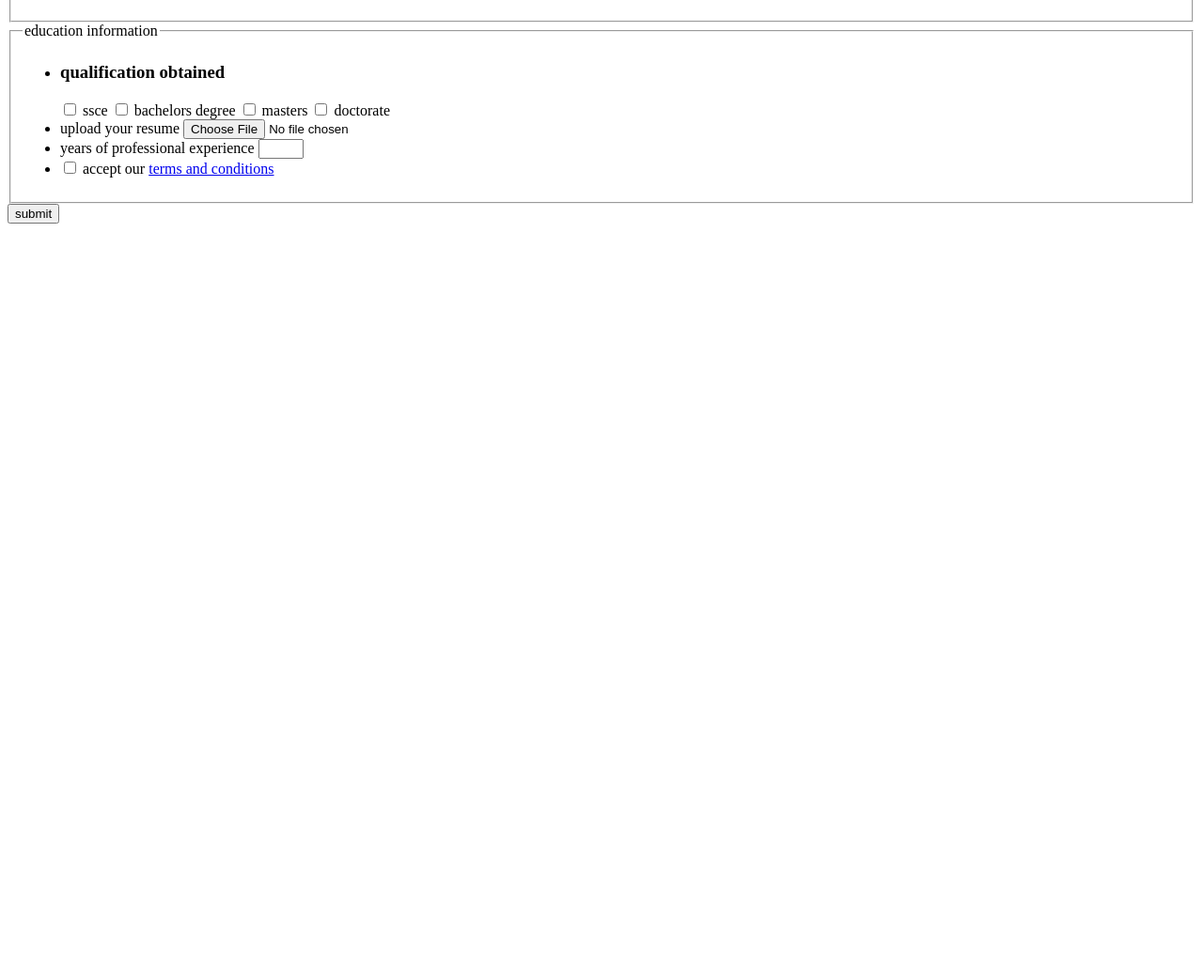
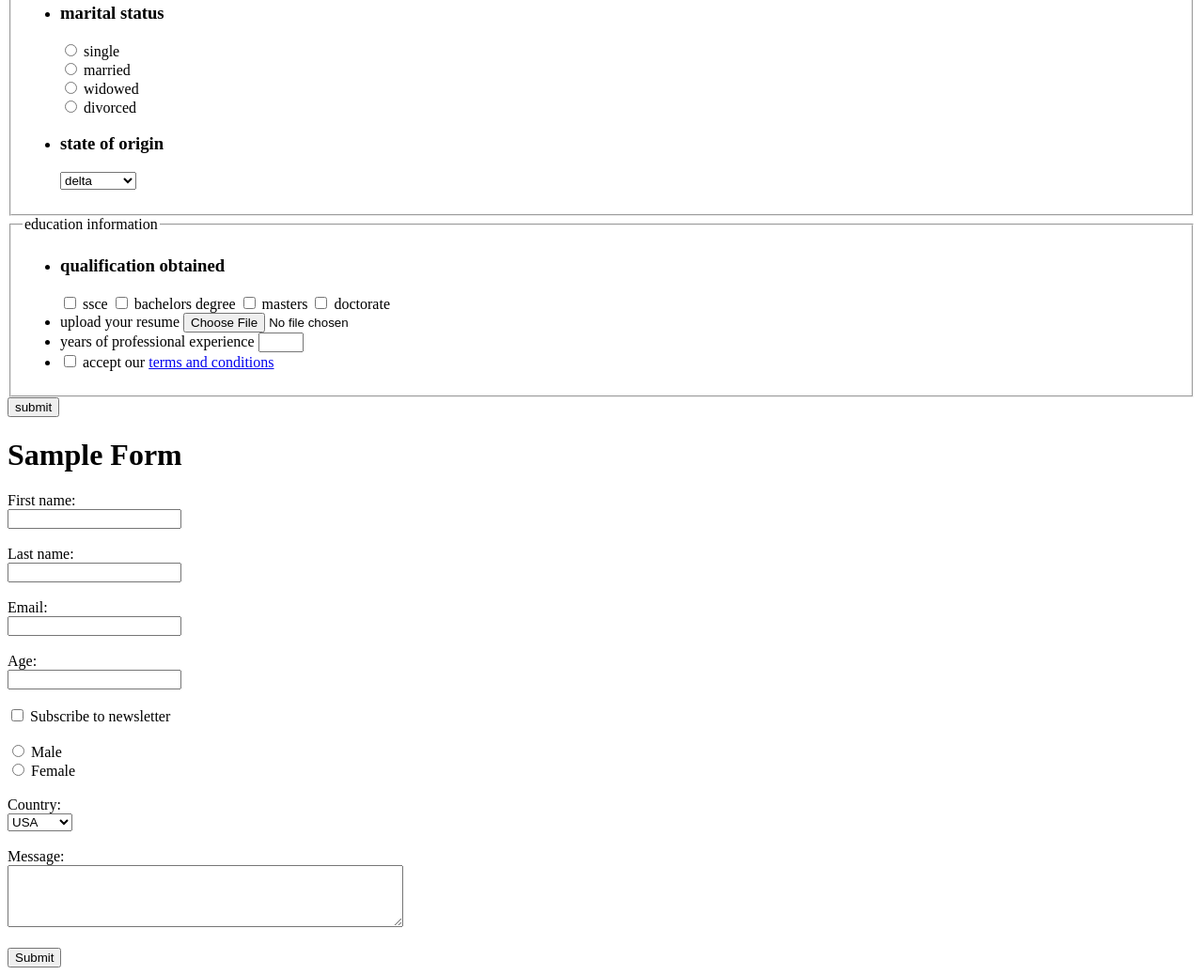
Before and after one commit to genesisgap/week3, a plain HTML site: page form.html in a window 1280 px wide. Shown: the part 432-1470 px from the top of the page at 94% size. Before the commit the page ends 800 px from the top, so only its background shows below. Drawn offline with Linux system fonts and the light colour scheme.

Commit message:
my form element

```diff
--- a/form.html
+++ b/form.html
@@ -15,26 +15,30 @@
             <legend>personal information</legend>
             <ul>
                 <li>
-                    <label for="fullname">full name</label>
+                    <label for="fullname">full name</label><br>
                     <input type="text" name="name" id="fullname" required>
                 </li>
+                <br>
                 <li>
-                    <label for="email">email address</label>
+                    <label for="email">email address</label><br>
                     <input type="text" name="email" id="email">
                 </li>
+                <br>
                 <li>
-                    <label for="dateOfBirth">date of birth</label>
+                    <label for="dateOfBirth">date of birth</label><br>
                     <input type="date" name="date" id="dateOfBirth">
                 </li>
+                <br>
+
                 <li>
-                    <label for="phone">phone number</label>
+                    <label for="phone">phone number</label><br>
                     <input type="tel" name="phone" id="phone">
                 </li>
                 <li>
                     <h3>gender</h3>
                     <input type="radio" name="gender" id="male">
                     <label for="male">male</label>
-
+                        <br>
                     <input type="radio" name="gender" id="female" checked>
                     <label for="female">female</label>
                 </li>
@@ -43,10 +47,13 @@
 
                     <input type="radio" name="marital" id="single">
                     <label for="single">single</label>
+                    <br>
                     <input type="radio" name="marital" id="married">
                     <label for="married">married</label>
+                    <br>
                     <input type="radio" name="marital" id="widowed">
                     <label for="widowed">widowed</label>
+                    <br>
                     <input type="radio" name="marital" id="divorced">
                     <label for="divorced">divorced</label>
                 </li>
@@ -109,3 +116,46 @@
     </form>
 </body>
 </html>
+
+<!DOCTYPE html>
+<html>
+<head>
+    <title>Sample Form</title>
+</head>
+<body>
+    <h1>Sample Form</h1>
+    <form action="/submit_form" method="post">
+        <label for="fname">First name:</label><br>
+        <input type="text" id="fname" name="fname"><br><br>
+
+        <label for="lname">Last name:</label><br>
+        <input type="text" id="lname" name="lname"><br><br>
+
+        <label for="email">Email:</label><br>
+        <input type="email" id="email" name="email"><br><br>
+
+        <label for="age">Age:</label><br>
+        <input type="number" id="age" name="age"><br><br>
+
+        <input type="checkbox" id="subscribe" name="subscribe">
+        <label for="subscribe"> Subscribe to newsletter</label><br><br>
+
+        <input type="radio" id="male" name="gender" value="male">
+        <label for="male">Male</label><br>
+        <input type="radio" id="female" name="gender" value="female">
+        <label for="female">Female</label><br><br>
+
+        <label for="country">Country:</label><br>
+        <select id="country" name="country">
+            <option value="usa">USA</option>
+            <option value="canada">Canada</option>
+            <option value="uk">UK</option>
+        </select><br><br>
+
+        <label for="message">Message:</label><br>
+        <textarea id="message" name="message" rows="4" cols="50"></textarea><br><br>
+
+        <input type="submit" value="Submit">
+    </form>
+</body>
+</html>
```
Also changed, not shown: index.html (+6 -4 lines), 1 other file.
